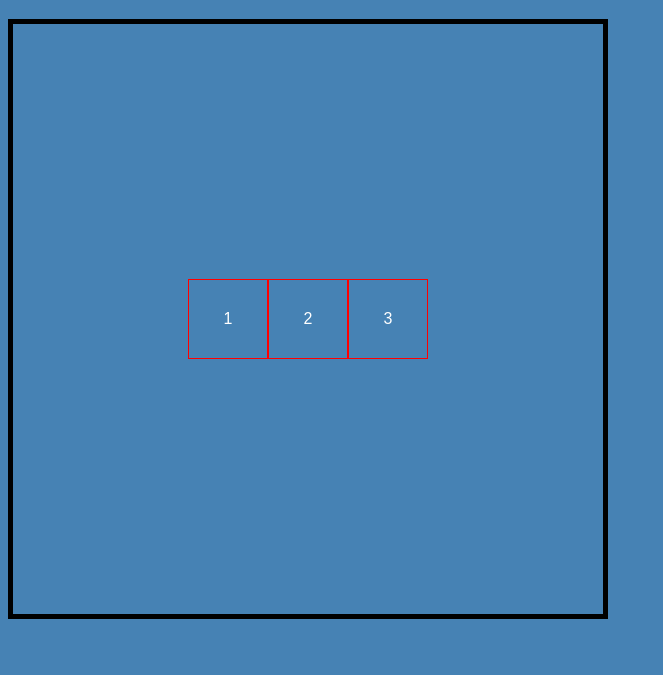
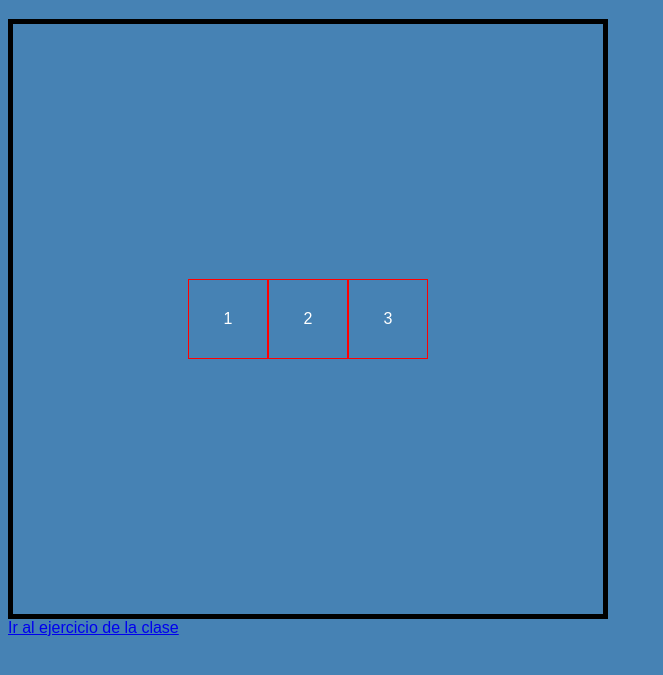
Before and after one commit to GabyRui/Ejercicio-clase-9-flex, a plain HTML site: page index.html in a window 1280 px wide. Shown: the part 61-736 px from the top of the page, without its empty margins (0-663 px from the left). Drawn offline with Linux system fonts and the light colour scheme.

Commit message:
newcommit

```diff
--- a/index.html
+++ b/index.html
@@ -15,5 +15,7 @@
         <div class="hijo">2</div>
         <div class="hijo">3</div>
     </div>
+
+    <a href="./ejercicio.html">Ir al ejercicio de la clase</a>
 </body>
 </html>
```
Also changed, not shown: ejercicio.html (+0 -1 lines).
